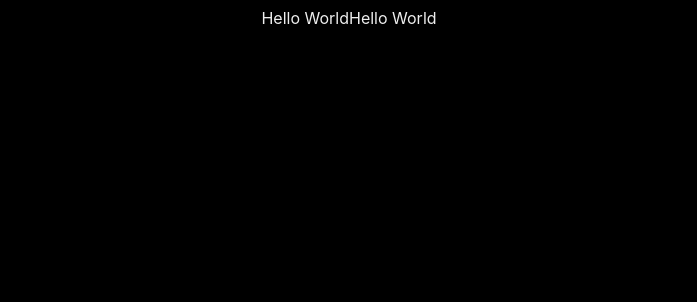
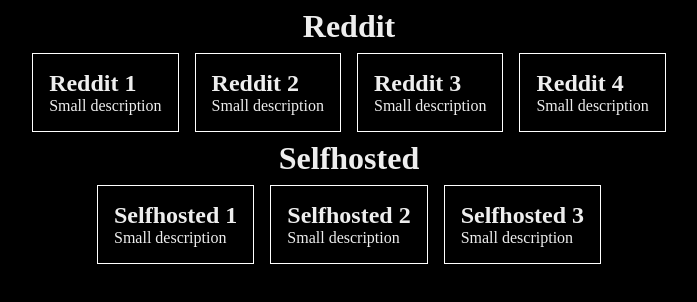
Before and after one commit to makovako/links-of-links, a Next.js app: page / in a window 1280 px wide. Shown: the top 302 px of the page, without its empty margins (291-988 px from the left). Built offline with nearby package versions, Linux system fonts and the light colour scheme.

Commit message:
Basic link layout

```diff
--- /dev/null
+++ b/pages/components/Link.js
@@ -0,0 +1,10 @@
+import React from 'react'
+
+export default function Link({link}) {
+    return (
+        <a target="_self" href={link.url} norefferer="true" noopener="true" nofollow="true">
+            <h2>{link.title}</h2>
+            <p>{link.excerpt}</p>
+        </a>
+    )
+}
--- /dev/null
+++ b/pages/components/Topic.js
@@ -0,0 +1,15 @@
+import React from 'react'
+import Link from './Link'
+
+export default function Topic({topic}) {
+    return (
+        <div id={topic.topic} className="links-group">
+            <h1>{topic.title}</h1>
+            <div className="links">
+                {topic.links.map(link => (
+                    <Link key={link.title.replace(/^\s+|\s+$/g, '').toLowerCase()} link={link}/>
+                ))}
+            </div>
+        </div>
+    )
+}
--- a/pages/index.js
+++ b/pages/index.js
@@ -1,36 +1,21 @@
+import data from '../data/links'
+import Topic from './components/Topic'
+
 export async function getStaticProps(context) {
   return {
-    props: {msg: "Hello World"}, // will be passed to the page component as props
+    props: {data},
   }
 }
 
 
-export default function Home({msg}) {
-  // console.log({props});
+export default function Home({data}) {
+  console.log({data});
   return (
 
     <div className="container">
-      Hello World
-      {msg}
-
-      <style jsx>{`
-
-      `}</style>
-
-      <style jsx global>{`
-        html,
-        body {
-          padding: 0;
-          margin: 0;
-          font-family: -apple-system, BlinkMacSystemFont, Segoe UI, Roboto,
-            Oxygen, Ubuntu, Cantarell, Fira Sans, Droid Sans, Helvetica Neue,
-            sans-serif;
-        }
-
-        * {
-          box-sizing: border-box;
-        }
-      `}</style>
+      {data.map(topic => (
+        <Topic key={topic.topic} topic={topic}/>
+      ))}
     </div>
   )
 }
```
